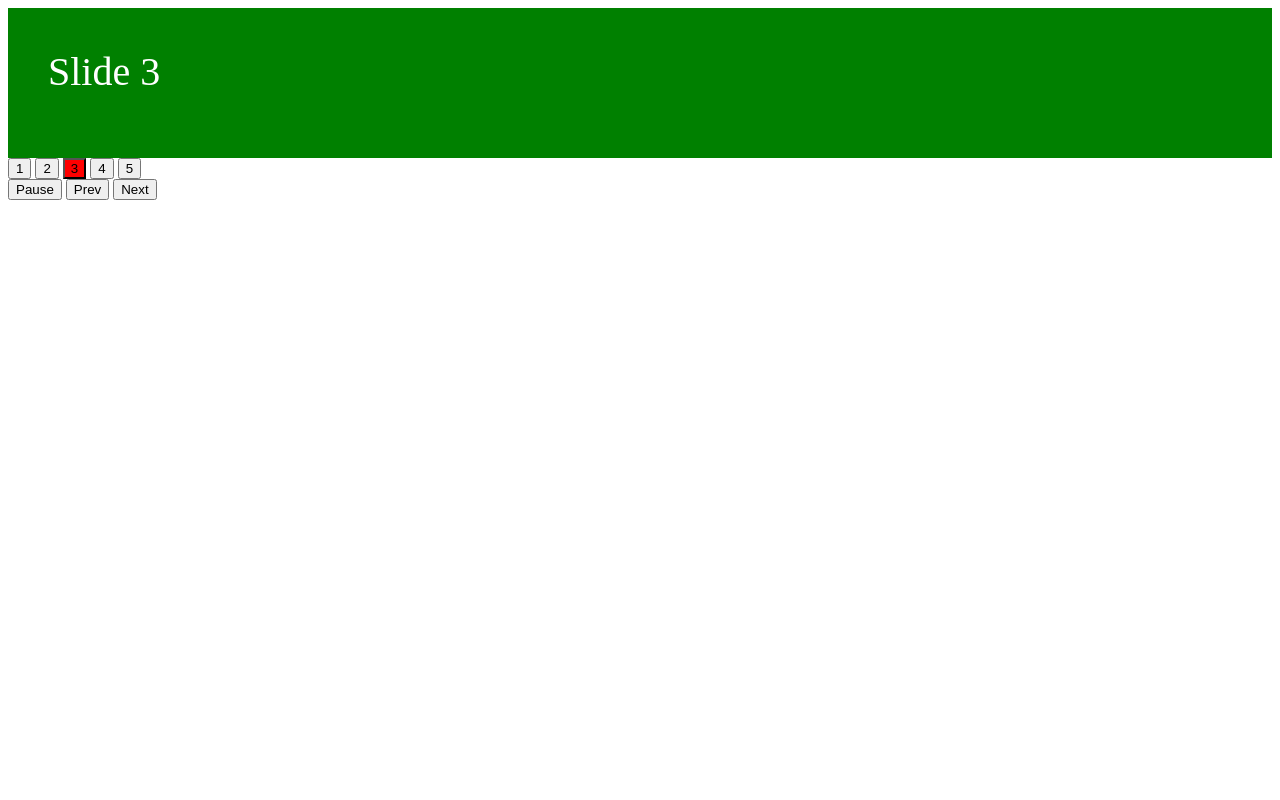
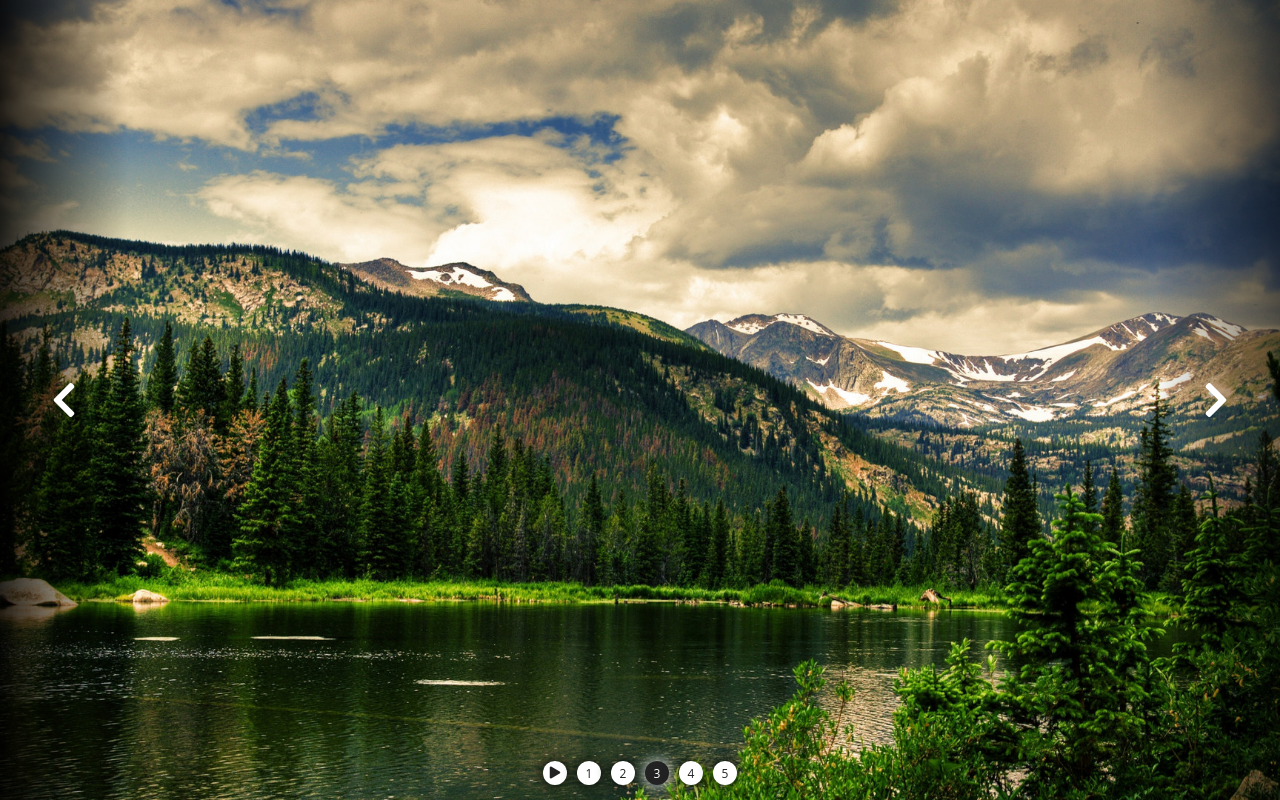
Before and after one commit to NikitaGlad/js_slider_jquery, a plain HTML site: page index.html in a window 1280 px wide. Drawn offline with nearby package versions, Linux system fonts and the light colour scheme.

Commit message:
slider_jquery2

```diff
--- a/css/style.css
+++ b/css/style.css
@@ -1,68 +1,212 @@
-/*
-essential styles:
-these make the slideshow work
-*/
+* {
+    -webkit-box-sizing: border-box;
+            box-sizing: border-box;
+}
+
+html {
+    font-family: "Open Sans", sans-serif;
+    font-size: 16px;
+}
+
+body {
+    margin: 0;
+}
+
+.carousel {
+    position: relative;
+
+    width: 100%;
+}
 
 .slides {
     position: relative;
-    height: 150px;
-    padding: 0px;
-    margin: 0px;
+
+    height: 100vh;
+    margin: 0;
+    padding: 0;
+
     list-style-type: none;
 }
 
-.slide {
+.slides__item {
     position: absolute;
-    left: 0px;
-    top: 0px;
+    z-index: 1;
+    top: 0;
+    left: 0;
+
     width: 100%;
     height: 100%;
+    padding: 40px;
+
+    -webkit-transition: opacity 1s;
+         -o-transition: opacity 1s;
+            transition: opacity 1s;
+
     opacity: 0;
-    z-index: 1;
-    transition: opacity 1s;
+    color: #ffffff;
+    background-color: #333333;
+    background-position: 50% 50%;
+    background-size: cover;
 
-}
-.indicator:focus {
-    background: red;
+    font-size: 40px;
 }
 
-
-
-.active {
-    opacity: 1;
-    z-index: 2;
-    background: red;
+.slides__item a {
+    position: absolute;
+    top: 0;
+    right: 0;
+    bottom: 0;
+    left: 0;
 }
 
-/*
-non-essential styles:
-just for appearance; change whatever you want
-*/
+.slides__item.active {
+    z-index: 2;
 
-.slide {
-    font-size: 40px;
-    padding: 40px;
-    box-sizing: border-box;
-    background: #333;
-    color: #fff;
+    opacity: 1;
 }
 
-.slide:nth-of-type(1) {
-    background: red;
+.slides__item:nth-of-type(1) {
+    background-color: red;
+    background-image: url("../img/slide1.jpg");
 }
 
-.slide:nth-of-type(2) {
-    background: orange;
+.slides__item:nth-of-type(2) {
+    background-color: orange;
+    background-image: url("../img/slide2.jpg");
 }
 
-.slide:nth-of-type(3) {
-    background: green;
+.slides__item:nth-of-type(3) {
+    background-color: green;
+    background-image: url("../img/slide3.jpg");
 }
 
-.slide:nth-of-type(4) {
-    background: blue;
+.slides__item:nth-of-type(4) {
+    background-color: blue;
+    background-image: url("../img/slide4.jpg");
 }
 
-.slide:nth-of-type(5) {
-    background: purple;
+.slides__item:nth-of-type(5) {
+    background-color: magenta;
+    background-image: url("../img/slide5.jpg");
 }
+
+.controls {
+    display: none;
+}
+
+.controls__item {
+    position: absolute;
+    z-index: 2;
+
+    display: -webkit-box;
+    display: -ms-flexbox;
+    display: flex;
+
+    width: 10%;
+    min-width: 50px;
+    height: 100%;
+    margin: 0;
+
+    cursor: pointer;
+
+    color: #ffffff;
+
+    font-size: 40px;
+
+    -webkit-box-align: center;
+    -ms-flex-align: center;
+    align-items: center;
+    -webkit-box-pack: center;
+    -ms-flex-pack: center;
+    justify-content: center;
+}
+
+.controls__next {
+    top: 0;
+    right: 0;
+
+    background: -webkit-gradient(linear, right top, left top, from(rgba(0, 0, 0, 0.5)), to(rgba(0, 0, 0, 0)));
+    background: -webkit-linear-gradient(right, rgba(0, 0, 0, 0.5) 0%, rgba(0, 0, 0, 0) 100%);
+    background:      -o-linear-gradient(right, rgba(0, 0, 0, 0.5) 0%, rgba(0, 0, 0, 0) 100%);
+    background:         linear-gradient(to left, rgba(0, 0, 0, 0.5) 0%, rgba(0, 0, 0, 0) 100%);
+}
+
+.controls__next:hover,
+.controls__next:focus {
+    background: -webkit-gradient(linear, right top, left top, from(rgba(0, 0, 0, 0.85)), to(rgba(0, 0, 0, 0)));
+    background: -webkit-linear-gradient(right, rgba(0, 0, 0, 0.85) 0%, rgba(0, 0, 0, 0) 100%);
+    background:      -o-linear-gradient(right, rgba(0, 0, 0, 0.85) 0%, rgba(0, 0, 0, 0) 100%);
+    background:         linear-gradient(to left, rgba(0, 0, 0, 0.85) 0%, rgba(0, 0, 0, 0) 100%);
+}
+
+.controls__prev {
+    top: 0;
+    left: 0;
+
+    background: -webkit-gradient(linear, left top, right top, from(rgba(0, 0, 0, 0.5)), to(rgba(0, 0, 0, 0)));
+    background: -webkit-linear-gradient(left, rgba(0, 0, 0, 0.5) 0%, rgba(0, 0, 0, 0) 100%);
+    background:      -o-linear-gradient(left, rgba(0, 0, 0, 0.5) 0%, rgba(0, 0, 0, 0) 100%);
+    background:         linear-gradient(to right, rgba(0, 0, 0, 0.5) 0%, rgba(0, 0, 0, 0) 100%);
+}
+
+.controls__prev:hover,
+.controls__prev:focus {
+    background: -webkit-gradient(linear, left top, right top, from(rgba(0, 0, 0, 0.85)), to(rgba(0, 0, 0, 0)));
+    background: -webkit-linear-gradient(left, rgba(0, 0, 0, 0.85) 0%, rgba(0, 0, 0, 0) 100%);
+    background:      -o-linear-gradient(left, rgba(0, 0, 0, 0.85) 0%, rgba(0, 0, 0, 0) 100%);
+    background:         linear-gradient(to right, rgba(0, 0, 0, 0.85) 0%, rgba(0, 0, 0, 0) 100%);
+}
+
+.indicators {
+    position: absolute;
+    z-index: 2;
+    bottom: 0;
+    left: calc(50% - 150px);
+
+    display: none;
+
+    width: 300px;
+    margin-bottom: 10px;
+
+    font-size: 12px;
+
+    -webkit-box-align: center;
+    -ms-flex-align: center;
+    align-items: center;
+    -webkit-box-pack: center;
+    -ms-flex-pack: center;
+    justify-content: center;
+}
+
+.indicators span {
+    display: -webkit-box;
+    display: -ms-flexbox;
+    display: flex;
+
+    width: 24px;
+    height: 24px;
+    margin: 5px;
+
+    cursor: pointer;
+    text-align: center;
+
+    color: #222222;
+    border-radius: 12px;
+    background-color: #ffffff;
+    -webkit-box-shadow: 0 0 15px #000000;
+            box-shadow: 0 0 15px #000000;
+
+    -webkit-box-align: center;
+    -ms-flex-align: center;
+    align-items: center;
+    -webkit-box-pack: center;
+    -ms-flex-pack: center;
+    justify-content: center;
+}
+
+.indicators__item.active {
+    color: #ffffff;
+    background-color: #222222;
+    -webkit-box-shadow: 0 0 15px #ffffff;
+            box-shadow: 0 0 15px #ffffff;
+}
--- a/index.html
+++ b/index.html
@@ -4,33 +4,41 @@
     <meta charset="UTF-8">
     <meta name="viewport" content="width=device-width, initial-scale=1.0">
     <title>Document</title>
+    <link rel="stylesheet" href="https://use.fontawesome.com/releases/v5.3.1/css/all.css" integrity="sha384-mzrmE5qonljUremFsqc01SB46JvROS7bZs3IO2EmfFsd15uHvIt+Y8vEf7N7fWAU" crossorigin="anonymous">
     <link rel="stylesheet" href="css/style.css">
     </head>
 <body>
 
-<div class="carousel">
+    <div class="carousel">
 
-    <ul class="slides" id="slides">
-        <li class="slide active">Slide 1</li>
-        <li class="slide">Slide 2</li>
-        <li class="slide">Slide 3</li>
-        <li class="slide">Slide 4</li>
-        <li class="slide">Slide 5</li>
-    </ul>
+        <ul class="slides">
+          <li class="slides__item active"><a href="#"></a></li>
+          <li class="slides__item"><a href="#"></a></li>
+          <li class="slides__item"><a href="#"></a></li>
+          <li class="slides__item"><a href="#"></a></li>
+          <li class="slides__item"><a href="#"></a></li>
+        </ul>
 
-    <div class="indicators">
-        <button class="indicator active" data-slide-to="0">1</button>
-        <button class="indicator" data-slide-to="1">2</button>
-        <button class="indicator" data-slide-to="2">3</button>
-        <button class="indicator" data-slide-to="3">4</button>
-        <button class="indicator" data-slide-to="4">5</button>
-    </div>
+        <div class="controls">
+          <div class="controls__item controls__prev">
+            <i class="fas fa-chevron-left"></i>
+          </div>
+          <div class="controls__item controls__next">
+            <i class="fas fa-chevron-right"></i>
+          </div>
+        </div>
 
-    <div class="controls">
-        <button class="control" id="pause">Pause</button>
-        <button class="control" id="prev">Prev</button>
-        <button class="control" id="next">Next</button>
-    </div>
+        <div class="indicators">
+          <span class="indicators__pause"><i class="fas fa-play"></i></span>
+          <span class="indicators__item active" data-slide-to="0">1</span>
+          <span class="indicators__item" data-slide-to="1">2</span>
+          <span class="indicators__item" data-slide-to="2">3</span>
+          <span class="indicators__item" data-slide-to="3">4</span>
+          <span class="indicators__item" data-slide-to="4">5</span>
+        </div>
+
+      </div>
+
 </div>
 
     <script src="https://code.jquery.com/jquery-3.5.1.js"></script>
--- a/js/main.js
+++ b/js/main.js
@@ -1,127 +1,70 @@
+let $slides = $('.slides__item');
+let $indContainer = $('.indicators');
+let $indItems = $('.indicators__item');
+let currentSlide = 0;
+let carouselInterval = 2000;
+const SPACE = ' ';
+const LEFT_ONE = 'ArrowLeft';
+const RIGHT_ONE = 'ArrowRight';
+const PAUSE_FA = '<i class="fas fa-pause"></i>';
+const PLAY_FA = '<i class="fas fa-play"></i>';
+$indContainer.css('display', 'flex');
+$('.controls').css('display', 'block');
 
+let gotoNSlide = (n) => {
+    $($slides[currentSlide]).toggleClass('active');
+    $($indItems[currentSlide]).toggleClass('active');
+    currentSlide = (n + $slides.length) % $slides.length;
+    $($slides[currentSlide]).toggleClass('active');
+    $($indItems[currentSlide]).toggleClass('active');
+};
+let gotoNextSlide = () => gotoNSlide(currentSlide + 1);
+let gotoPrevSlide = () => gotoNSlide(currentSlide - 1);
 
-var carousel = $('.carousel')
-var slides = $('.slide');
-var indicators = $('.indicator');
-var btnPlayPause = $('#pause');
-var btnNext = $('#next');
-var btnPrev = $('#prev');
-var indicatorContainer = $('.indicators');
+let playbackStatus = true;
+let $pausePlayBtn = $('.indicators__pause');
+let $nextBtn = $('.controls__next');
+let $prevBtn = $('.controls__prev');
+let slideInterval = setInterval(gotoNextSlide, carouselInterval);
 
-var left = 'ArrowLeft';
-var right = 'ArrowRight';
-var space = ' ';
+let pauseSlideShow = () => {
+    if (playbackStatus) {
+        $pausePlayBtn.html(PAUSE_FA);
+        playbackStatus = !playbackStatus;
+        clearInterval(slideInterval);
+    }
+};
 
-var slideInterval = setInterval(roll, 2000);
-var currentSlide = 0;
-var isplaying = true;
-var swipeStartX = null;
-var swipeEndX = null;
+let playSlideShow = () => {
+    $pausePlayBtn.html(PLAY_FA);
+    playbackStatus = !playbackStatus;
+    slideInterval = setInterval(gotoNextSlide, carouselInterval);
+};
+let clickPausePlayBtn = () => playbackStatus ? pauseSlideShow() : playSlideShow();
 
+let clickNextBtn = () => {
+    pauseSlideShow();
+    gotoNextSlide();
+};
+let clickPrevBtn = () => {
+    pauseSlideShow();
+    gotoPrevSlide();
+};
+$pausePlayBtn.on('click', clickPausePlayBtn);
+$nextBtn.on('click', clickNextBtn);
+$prevBtn.on('click', clickPrevBtn);
 
+let clickIndicatorBtn = (e) => {
+    pauseSlideShow();
+    gotoNSlide(+e.target.getAttribute('data-slide-to'));
+};
 
+$indContainer.on('click', '.indicators__item', clickIndicatorBtn);
 
+let pressKeyControl = (e) => {
+    if (e.key === LEFT_ONE) clickPrevBtn();
+    if (e.key === RIGHT_ONE) clickNextBtn();
+    if (e.key === SPACE) clickPausePlayBtn();
+};
 
-function roll (n){
-   if(n === undefined){
-        n = currentSlide + 1;
-    }
-    slides.eq(currentSlide).toggleClass('active');
-    indicators.eq(currentSlide).toggleClass('active');
-    currentSlide = (n + slides.length) % slides.length;
-    slides.eq(currentSlide).toggleClass('active');
-    indicators.eq(currentSlide).toggleClass('active');
-}
-
-
-
-function next(){
-    roll(currentSlide + 1);
-}
-function prev(){
-    roll(currentSlide - 1);
-}
-
-
-
-function playPause(){
-    if(isplaying){
-        pause();
-    }else{
-        play();
-    }
-}
-
-function pause(){
-    btnPlayPause.html('Play');
-    clearInterval(slideInterval);
-    isplaying = false;
-
-}
-
-function play (){
-    btnPlayPause.html('Pause');
-    slideInterval = setInterval(roll, 2000);
-    isplaying = true;
-}
-
-function clickNext(){
-    pause();
-    next();
-}
-function clickPrev(){
-    pause();
-    prev();
-}
-
-function indicatorTo(e) {
-    var target = $(e.target);
-
-    if(target.hasClass('indicator')){
-        pause();
-        roll(+target.attr('data-slide-to'));
-    }
-    target.blur()
-
-}
-
-function pressKey(e){
-    if(e.key === right) clickNext();
-    if(e.key === left) clickPrev();
-    if(e.key === space) playPause();
-}
-
-function swipeStart(e){
-
-    swipeStartX = e.changedTouches[0].pageX;
-}
-
-function swipeEnd(e){
-    swipeEndX = e.changedTouches[0].pageX;
-    if (swipeStartX - swipeEndX < -30) clickPrev();
-    if (swipeStartX - swipeEndX > 30) clickNext();
-}
-
-
-// btnPlayPause.click((e) => {
-//     playPause()
-//     btnPlayPause.blur()
-// });
-// btnNext.click(() => {
-//     clickNext()
-//     btnNext.blur()
-// });
-// btnPrev.click(() => {
-//     clickPrev()
-//     btnPrev.blur()
-// });
-// indicatorContainer.click((e) => {
-//     indicatorTo(e)
-// });
-btnPlayPause.on('click', playPause);
-btnNext.on('click', clickNext);
-btnPrev.on('click', clickPrev);
-indicatorContainer.on('click', indicatorTo)
-$(document).on('keydown', pressKey);
-carousel.on('touchstart', swipeStart);
-carousel.on('touchend', swipeEnd);
+$(document).on('keydown', pressKeyControl);
```
Also changed, not shown: img/slide1.jpg (added), img/slide2.jpg (added), img/slide3.jpg (added), img/slide4.jpg (added), img/slide5.jpg (added).
